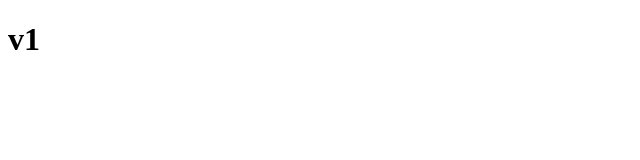
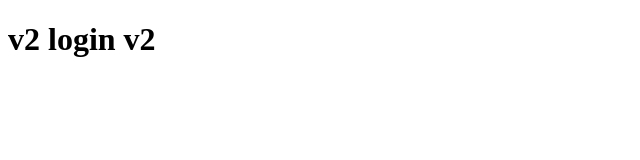
Before and after one commit to MartimSilva24/TesteWorkFlow, a plain HTML site: page index.html in a window 1280 px wide. Shown: the whole page, without its empty margins (0-640 px from the left). Drawn offline with Linux system fonts and the light colour scheme.

Commit message:
login v2.

```diff
--- a/index.html
+++ b/index.html
@@ -6,6 +6,6 @@
     <title>Document</title>
 </head>
 <body>
-    <h1>v1</h1>
+    <h1>v2 login v2</h1>
 </body>
 </html>
```
